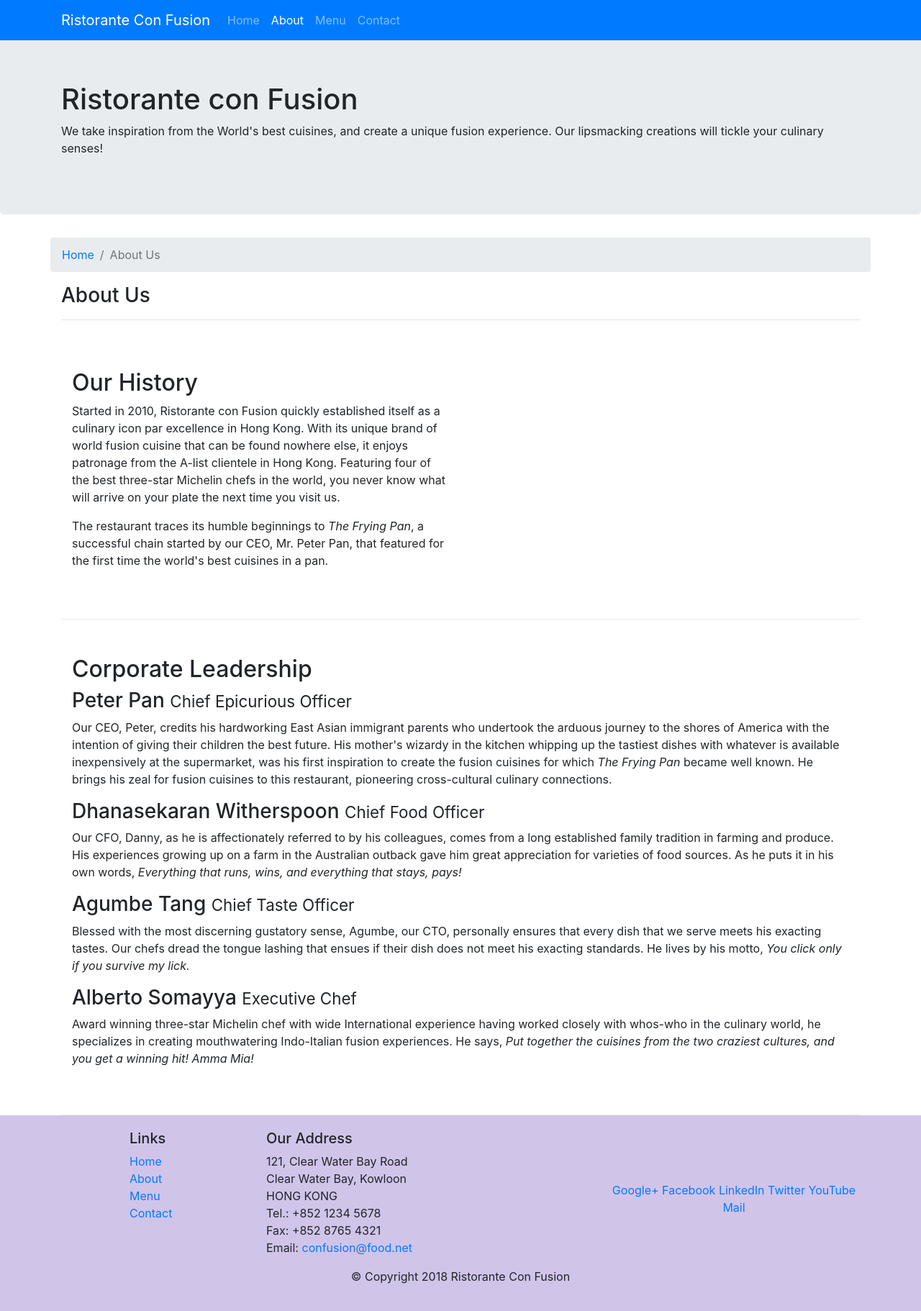
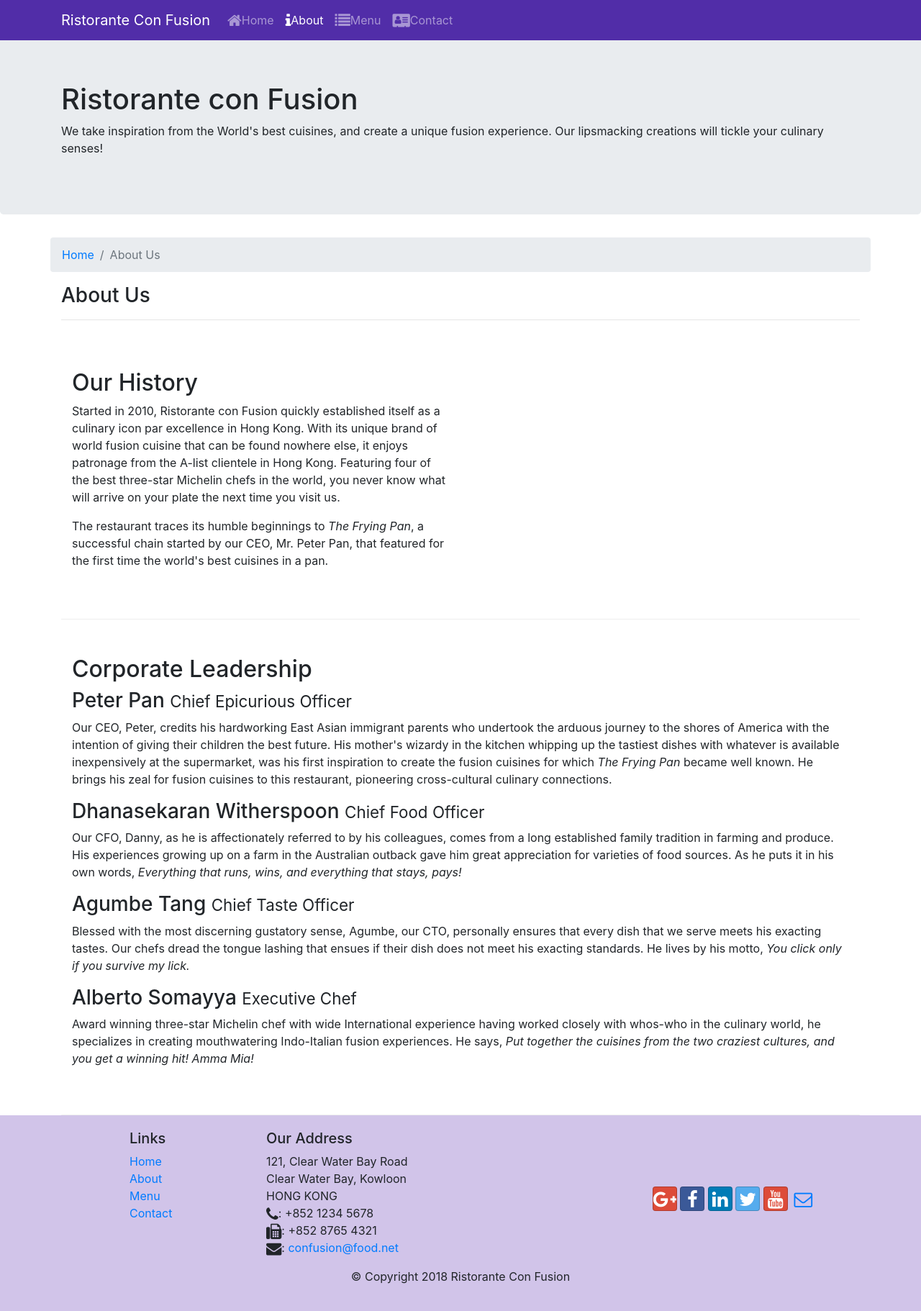
Before and after one commit to AlexDobrushskiy/alexdobrushskiy.github.io, a website: page aboutus.html in a window 1280 px wide. Shown: the whole page at 72% size. Drawn offline with nearby package versions, Linux system fonts and the light colour scheme.

Commit message:
Icon Fonts

```diff
--- a/aboutus.html
+++ b/aboutus.html
@@ -11,6 +11,8 @@
 
     <!-- Bootstrap CSS -->
     <link rel="stylesheet" href="node_modules/bootstrap/dist/css/bootstrap.min.css">
+    <link rel="stylesheet" href="node_modules/font-awesome/css/font-awesome.min.css">
+    <link rel="stylesheet" href="node_modules/bootstrap-social/bootstrap-social.css">
     <link href="css/styles.css" rel="stylesheet">
 
 </head>
@@ -29,14 +31,18 @@
             </div>
         </div>
     </header>
-    <nav class="navbar navbar-dark navbar-expand-sm bg-primary fixed-top">
+    <nav class="navbar navbar-dark navbar-expand-sm fixed-top">
         <div class="container">
            <a class="navbar-brand" href="#">Ristorante Con Fusion</a>
                 <ul class="navbar-nav mr-auto">
-                    <li class="nav-item"><a class="nav-link" href="/">Home</a></li>
-                    <li class="nav-item active"><a class="nav-link" href="./aboutus.html">About</a></li>
-                    <li class="nav-item"><a class="nav-link" href="#">Menu</a></li>
-                    <li class="nav-item"><a class="nav-link" href="#">Contact</a></li>
+                    <li class="nav-item"><a class="nav-link" href="./index.html">
+                        <span class="fa fa-home fa-lg"></span>Home</a></li>
+                    <li class="nav-item active"><a class="nav-link" href="./aboutus.html">
+                        <span class="fa fa-info fa-lg"></span>About</a></li>
+                    <li class="nav-item"><a class="nav-link" href="#">
+                        <span class="fa fa-list fa-lg"></span>Menu</a></li>
+                    <li class="nav-item"><a class="nav-link" href="#">
+                        <span class="fa fa-address-card fa-lg"></span>Contact</a></li>
                 </ul>
         </div>
     </nav>
@@ -98,19 +104,19 @@
 		              121, Clear Water Bay Road<br>
 		              Clear Water Bay, Kowloon<br>
 		              HONG KONG<br>
-		              Tel.: +852 1234 5678<br>
-		              Fax: +852 8765 4321<br>
-		              Email: <a href="mailto:confusion@food.net">confusion@food.net</a>
+		              <i class="fa fa-phone fa-lg"></i>: +852 1234 5678<br>
+		              <i class="fa fa-fax fa-lg"></i>: +852 8765 4321<br>
+		              <i class="fa fa-envelope fa-lg"></i>: <a href="mailto:confusion@food.net">confusion@food.net</a>
 		           </address>
                 </div>
                 <div class="col-12 col-sm-4 align-self-center">
                     <div class="text-center">
-                        <a href="http://google.com/+">Google+</a>
-                        <a href="http://www.facebook.com/profile.php?id=">Facebook</a>
-                        <a href="http://www.linkedin.com/in/">LinkedIn</a>
-                        <a href="http://twitter.com/">Twitter</a>
-                        <a href="http://youtube.com/">YouTube</a>
-                        <a href="mailto:">Mail</a>
+                        <a class="btn btn-social-icon btn-google" href="http://google.com/+"><i class="fa fa-google-plus"></i></a>
+                        <a class="btn btn-social-icon btn-facebook" href="http://www.facebook.com/profile.php?id="><i class="fa fa-facebook"></i></a>
+                        <a class="btn btn-social-icon btn-linkedin" href="http://www.linkedin.com/in/"><i class="fa fa-linkedin"></i></a>
+                        <a class="btn btn-social-icon btn-twitter" href="http://twitter.com/"><i class="fa fa-twitter"></i></a>
+                        <a class="btn btn-social-icon btn-google" href="http://youtube.com/"><i class="fa fa-youtube"></i></a>
+                        <a class="btn btn-social-icon" href="mailto:"><i class="fa fa-envelope-o"></i></a>
                     </div>
                 </div>
            </div>
--- a/package.json
+++ b/package.json
@@ -15,6 +15,8 @@
   },
   "dependencies": {
     "bootstrap": "^4.0.0",
+    "bootstrap-social": "^5.1.1",
+    "font-awesome": "^4.7.0",
     "jquery": "^3.3.1",
     "popper.js": "^1.12.9"
   }
```
Also changed, not shown: index.html (+19 -13 lines), 1 other file.
